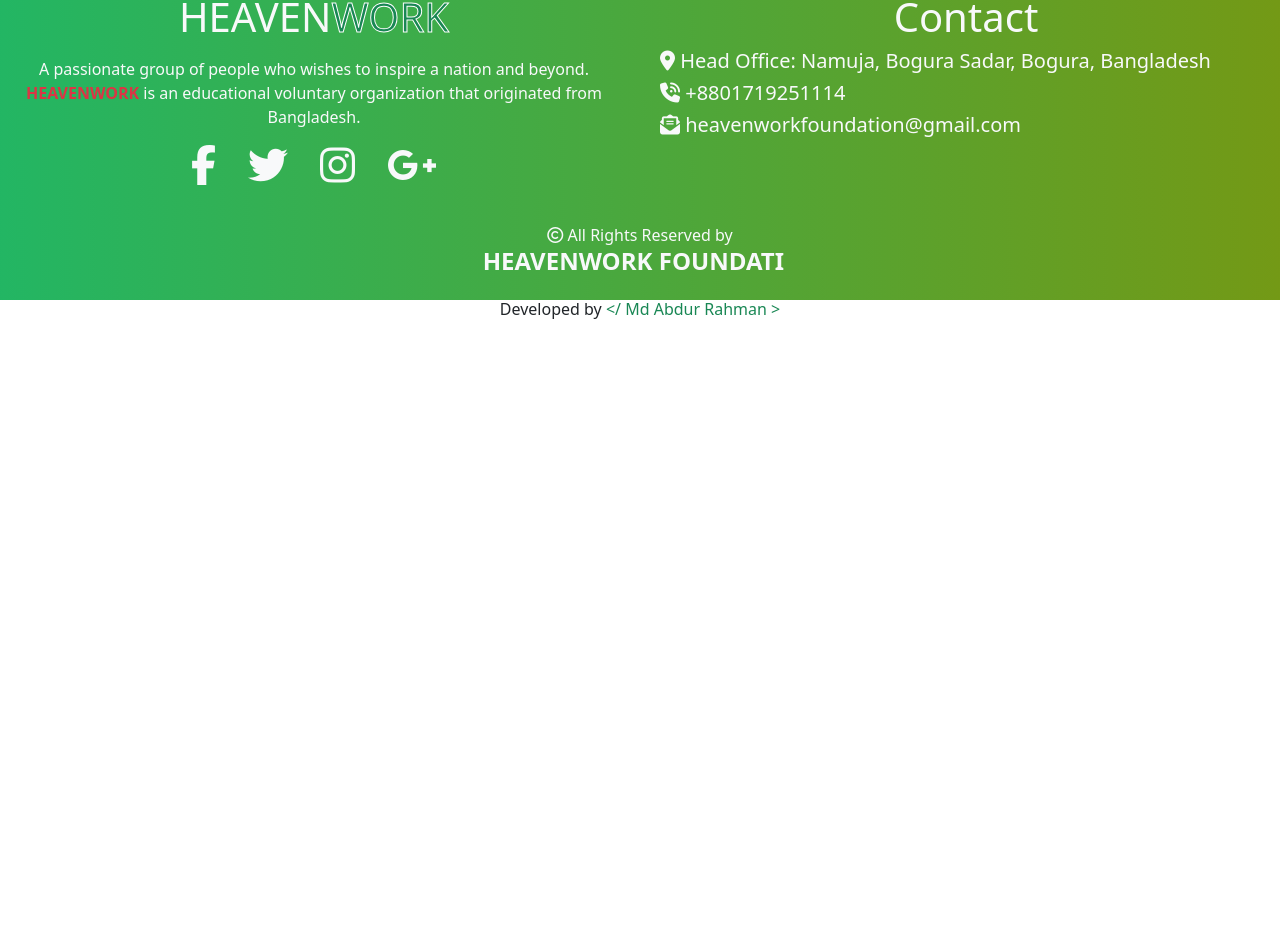
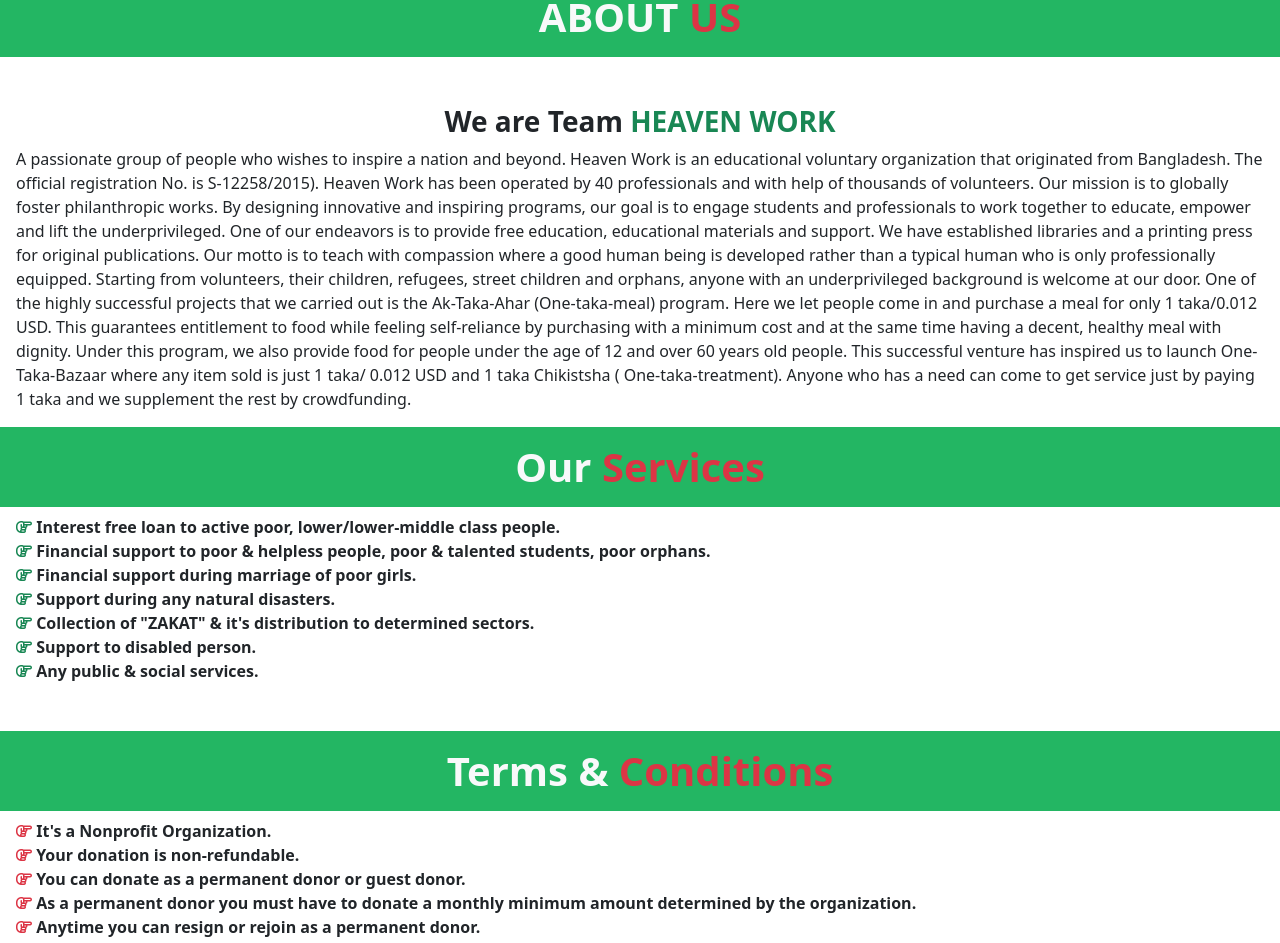
Before and after one commit to JaznanOfficial/heaven-work-foundation-client, a React (Create React App) app: page /about in a window 1280 px wide. Shown: the part 149-1092 px from the top of the page. Before the commit the page ends 800 px from the top, so only its background shows below. Built offline with nearby package versions, Linux system fonts and the light colour scheme.

Commit message:
almost done

```diff
--- a/src/App.js
+++ b/src/App.js
@@ -4,6 +4,7 @@
 import Homepage from './Componets/Homepage/Homepage';
 import Footer from './Componets/Footer/Footer';
 import { BrowserRouter, Route, Routes } from 'react-router-dom';
+import About from './Componets/About/About';
 
 function App() {
   return (
@@ -14,6 +15,7 @@
       <Routes>
       <Route path='/' element={<Homepage></Homepage>}></Route>
       <Route path='home' element={<Homepage></Homepage>}></Route>
+      <Route path='about' element={<About/>}></Route>
       </Routes>
       <Footer></Footer>
       </BrowserRouter>
--- /dev/null
+++ b/src/Componets/About/About.css
@@ -0,0 +1,3 @@
+.about{
+    background-color: #23B663;
+}
--- /dev/null
+++ b/src/Componets/About/About.js
@@ -0,0 +1,67 @@
+import React from "react";
+import "./About.css";
+
+const About = () => {
+    return (
+        <div>
+            <h1 className="fs-1 fw-bolder about text-light py-3">
+                ABOUT <span className="text-danger">US</span>
+            </h1>
+            <h3 className="fs-3 fw-bolder mt-5">
+                We are Team <span className="text-success">HEAVEN WORK</span>
+            </h3>
+            <p className="mx-3 text-start">
+                A passionate group of people who wishes to inspire a nation and beyond. Heaven Work
+                is an educational voluntary organization that originated from Bangladesh. The
+                official registration No. is S-12258/2015). Heaven Work has been operated by 40
+                professionals and with help of thousands of volunteers. Our mission is to globally
+                foster philanthropic works. By designing innovative and inspiring programs, our goal
+                is to engage students and professionals to work together to educate, empower and
+                lift the underprivileged. One of our endeavors is to provide free education,
+                educational materials and support. We have established libraries and a printing
+                press for original publications. Our motto is to teach with compassion where a good
+                human being is developed rather than a typical human who is only professionally
+                equipped. Starting from volunteers, their children, refugees, street children and
+                orphans, anyone with an underprivileged background is welcome at our door. One of
+                the highly successful projects that we carried out is the Ak-Taka-Ahar
+                (One-taka-meal) program. Here we let people come in and purchase a meal for only 1
+                taka/0.012 USD. This guarantees entitlement to food while feeling self-reliance by
+                purchasing with a minimum cost and at the same time having a decent, healthy meal
+                with dignity. Under this program, we also provide food for people under the age of
+                12 and over 60 years old people. This successful venture has inspired us to launch
+                One-Taka-Bazaar where any item sold is just 1 taka/ 0.012 USD and 1 taka Chikistsha
+                ( One-taka-treatment). Anyone who has a need can come to get service just by paying
+                1 taka and we supplement the rest by crowdfunding.
+            </p>
+
+            <h1 className="fs-1 fw-bolder about text-light py-3">
+                Our <span className="text-danger">Services</span>
+            </h1>
+            <div className="text-start mx-3 fw-bold mb-5">
+                <i class="far fa-hand-point-right text-success"></i> Interest free loan to active poor, lower/lower-middle class people. <br />
+                <i class="far fa-hand-point-right text-success"></i> Financial support to poor & helpless people, poor & talented students, poor orphans. <br />
+                <i class="far fa-hand-point-right text-success"></i> Financial support during marriage of poor girls. <br />
+                <i class="far fa-hand-point-right text-success"></i>  Support during any natural disasters. <br />
+                <i class="far fa-hand-point-right text-success"></i> Collection of "ZAKAT" & it's distribution to determined sectors. <br />
+                <i class="far fa-hand-point-right text-success"></i>  Support to disabled person. <br />
+                <i class="far fa-hand-point-right text-success"></i> Any public & social services.
+
+            </div>
+            <h1 className="fs-1 fw-bolder about text-light py-3">
+                Terms & <span className="text-danger">Conditions</span>
+            </h1>
+            <div className="text-start mx-3 fw-bold mb-5">
+                <i class="far fa-hand-point-right text-danger"></i> It's a Nonprofit Organization. <br />
+                <i class="far fa-hand-point-right text-danger"></i> Your donation is non-refundable. <br />
+                <i class="far fa-hand-point-right text-danger"></i> You can donate as a permanent donor or guest donor.<br />
+                <i class="far fa-hand-point-right text-danger"></i> As a permanent donor you must have to donate a monthly minimum amount determined by the organization. <br />
+                <i class="far fa-hand-point-right text-danger"></i>  Anytime you can resign or rejoin as a permanent donor. <br />
+                <i class="far fa-hand-point-right text-danger"></i> Permanent donor can donate any amount above the determined minimum amount. <br />
+                <i class="far fa-hand-point-right text-danger"></i> Guest donor anytime can donate any amount.
+
+            </div>
+        </div>
+    );
+};
+
+export default About;
--- a/src/Componets/MiddlePart/MIddlePart.js
+++ b/src/Componets/MiddlePart/MIddlePart.js
@@ -24,17 +24,23 @@
                         </Carousel>
                     </Col>
                     <Col sm={6} className="mt-5">
-                    <h3 className="text-success">Let's fight against <strong className="text-danger">POVERTY</strong> </h3>
-                    <p className="text-start"> Bidyanondo has begun its Emergency COVID-19 campaign to fight against
-                    Coronavirus to the most vulnerable people in Bangladesh: the poor, disabled,
-                    jobless, hungry, elderly, and orphans. We are attempting to distribute food
-                    among 500,000 people. We are all completely acknowledged about the poor
-                    socio-economic condition of Bangladesh.COVID-19 has made the situation even
-                    worse by putting an already poverty stricken population on lockdown where
-                    accessibility to nutritional food, drinking water, products which are necessary
-                    to maintain hygienic life-style, medicines and other daily commodities are
-                    scarcer day by day. This project is addressing to cope up with the emergency
-                    need with distribution of survival kits to thousands of people who need it most.</p>
+                        <h3 className="text-success">
+                            Let's fight against <strong className="text-danger">POVERTY</strong>{" "}
+                        </h3>
+                        <p className="text-start">
+                            {" "}
+                            Heaven Work has begun its Emergency COVID-19 campaign to fight against
+                            Coronavirus to the most vulnerable people in Bangladesh: the poor,
+                            disabled, jobless, hungry, elderly, and orphans. We are attempting to
+                            distribute food among 500,000 people. We are all completely acknowledged
+                            about the poor socio-economic condition of Bangladesh.COVID-19 has made
+                            the situation even worse by putting an already poverty stricken
+                            population on lockdown where accessibility to nutritional food, drinking
+                            water, products which are necessary to maintain hygienic life-style,
+                            medicines and other daily commodities are scarcer day by day. This
+                            project is addressing to cope up with the emergency need with
+                            distribution of survival kits to thousands of people who need it most.
+                        </p>
                     </Col>
                 </Row>
             </Container>
```
Lines whose indentation alone changed are shown as unchanged.
